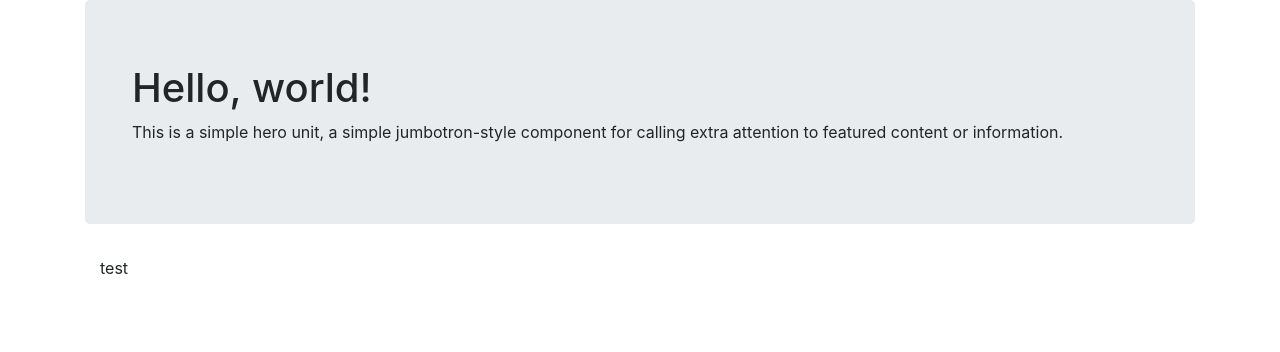
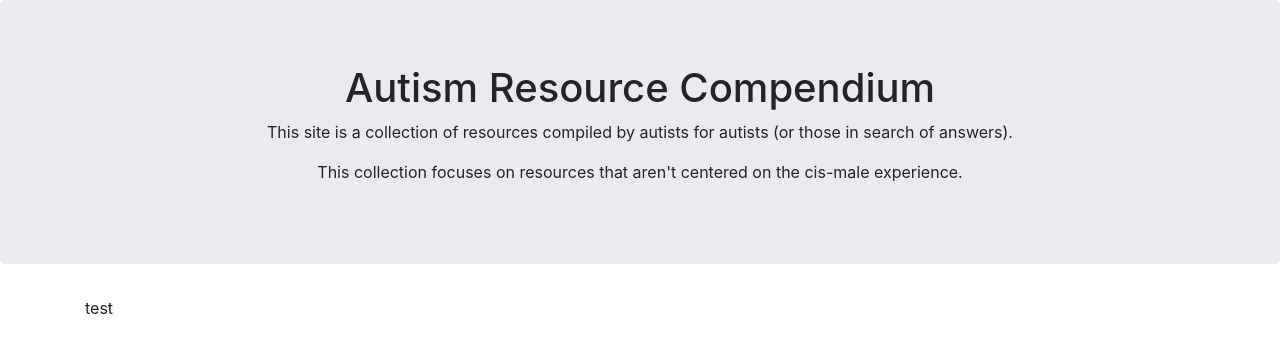
Before and after one commit to saschakala/autism_resource_frontend, a React (Create React App) app: page / in a window 1280 px wide. Shown: the top 352 px of the page. Built offline with nearby package versions, Linux system fonts and the light colour scheme; no server answers.

Commit message:
edited jumbotron text

```diff
--- a/src/App.js
+++ b/src/App.js
@@ -16,12 +16,10 @@ componentDidMount() {
 
   render() {
     return (
-      <Container>
         <div className="App">
           <JumboTron />
           <SourceThumbnails />
         </div>
-      </Container>
     );
   }
 }
--- a/src/components/JumboTron.js
+++ b/src/components/JumboTron.js
@@ -4,12 +4,15 @@ import Jumbotron from 'react-bootstrap/Jumbotron';
 
 const JumboTron = () => {
     return (
-        <Jumbotron>
+        <Jumbotron align = "center">
             <Container>
-            <h1>Hello, world!</h1>
+            <h1 align="center">Autism Resource Compendium</h1>
             <p>
-                This is a simple hero unit, a simple jumbotron-style component for calling
-                extra attention to featured content or information.
+                This site is a collection of resources compiled by autists for autists (or those in search of answers).
+            </p>
+
+            <p>
+                This collection focuses on resources that aren't centered on the cis-male experience.
             </p>
             </Container>
         </Jumbotron>
```
Also changed, not shown: 1 other file (tests, documents, lock files or other folders).
